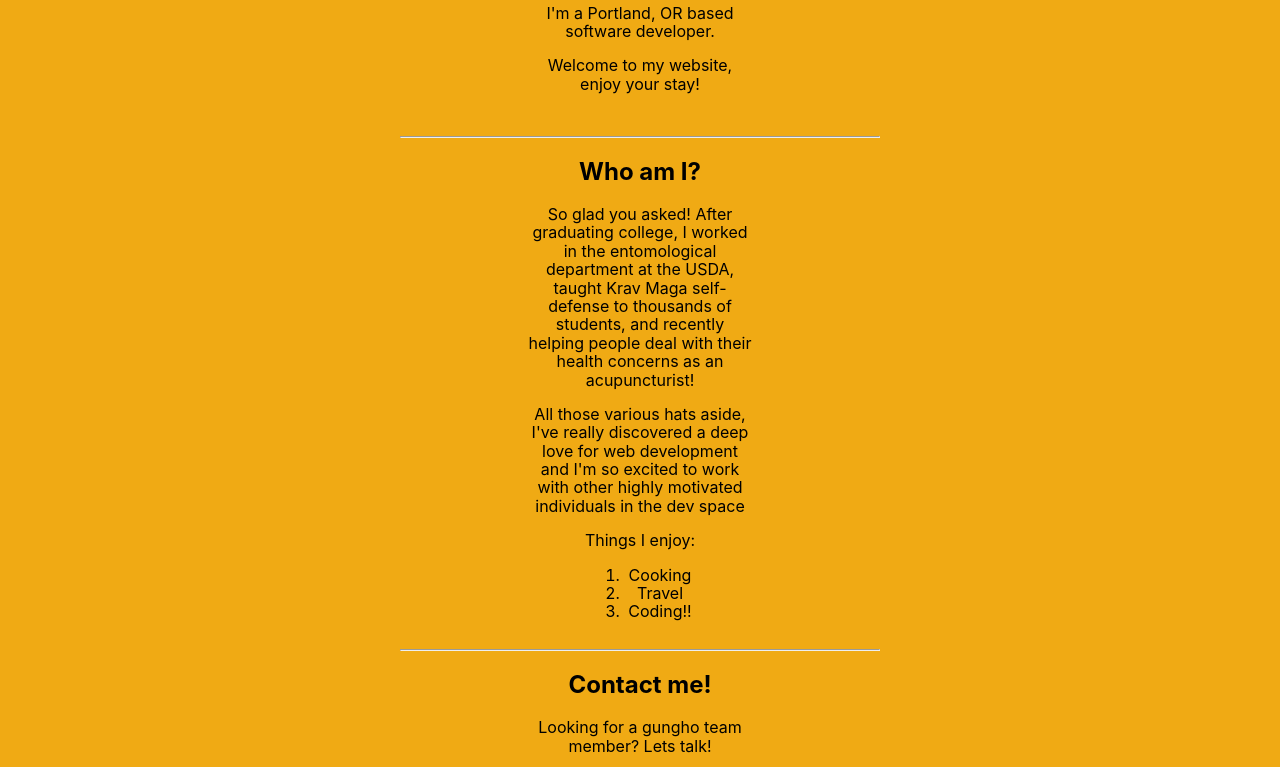
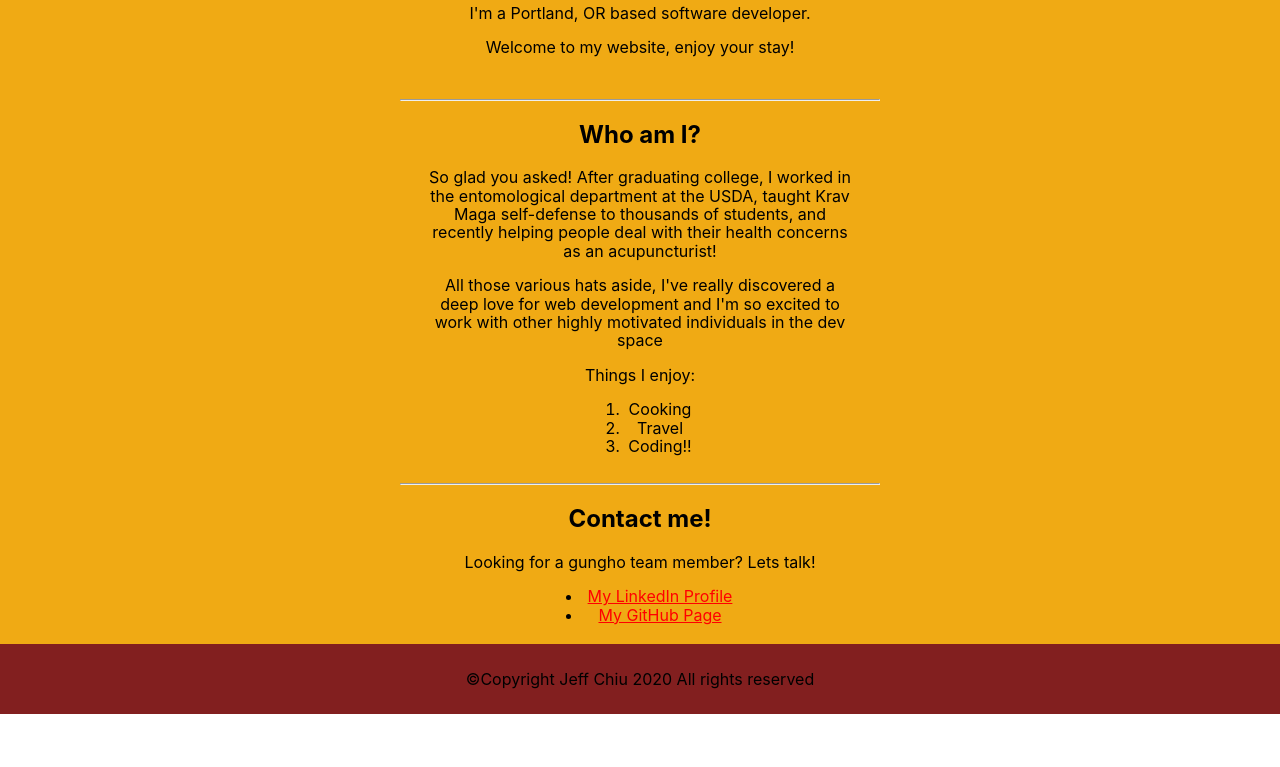
Before and after one commit to jeffchiudev/profile-basic, a plain HTML site: page index.html in a window 1280 px wide. Shown: the part 662-1429 px from the top of the page. After the commit the page ends 1376 px from the top, so only its background shows below. Drawn offline with nearby package versions, Linux system fonts and the light colour scheme; a script that the page names is missing.

Commit message:
Add files via upload

```diff
--- a/index.html
+++ b/index.html
@@ -3,7 +3,7 @@
 
 <head>
     <meta charset="utf-8">
-    <meta name="viewport" content="width=device-width">
+    <meta name="viewport" content="width=device-width, initial-scale=1">
     <title>Jeff Chiu Developer Portfolio</title>
     <link href="https://cdnjs.cloudflare.com/ajax/libs/normalize/8.0.1/normalize.min.css" rel="stylesheet"
         type="text/css" />
--- a/style.css
+++ b/style.css
@@ -50,8 +50,8 @@ main img {
 
 p {
     text-align: center;
-    margin-left: 400px;
-    margin-right: 400px;
+    margin-left: 300px;
+    margin-right: 300px;
     text-justify: newspaper;
     font-family: -apple-system, BlinkMacSystemFont, 'Segoe UI', Roboto, Oxygen, Ubuntu, Cantarell, 'Open Sans', 'Helvetica Neue', sans-serif;
 }
@@ -95,7 +95,7 @@ a:hover   { color: rgb(240, 113, 9); }
 a:active  { color: rgba(26, 56, 6, 0.781);  }
 
 
-/* added in after going onto the responsive layouts course materia; disregard for the moment as I'm still trying to understand the classes & their actions */
+/* added in after going onto the responsive layouts course material; disregard for the moment as I'm still trying to understand the classes & their actions */
 .group {
     display: flex;
     flex-direction: row;  /* or column */
```
